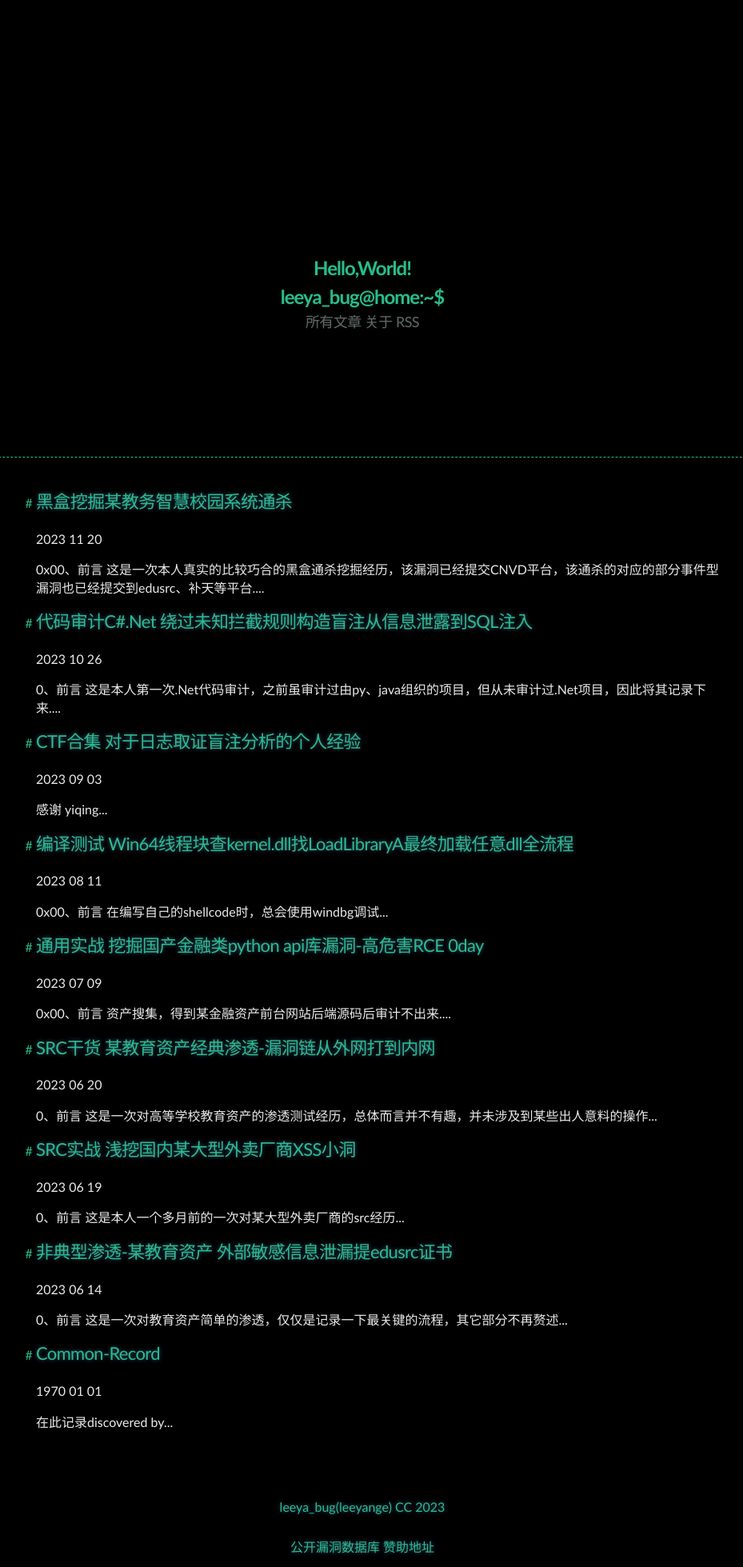
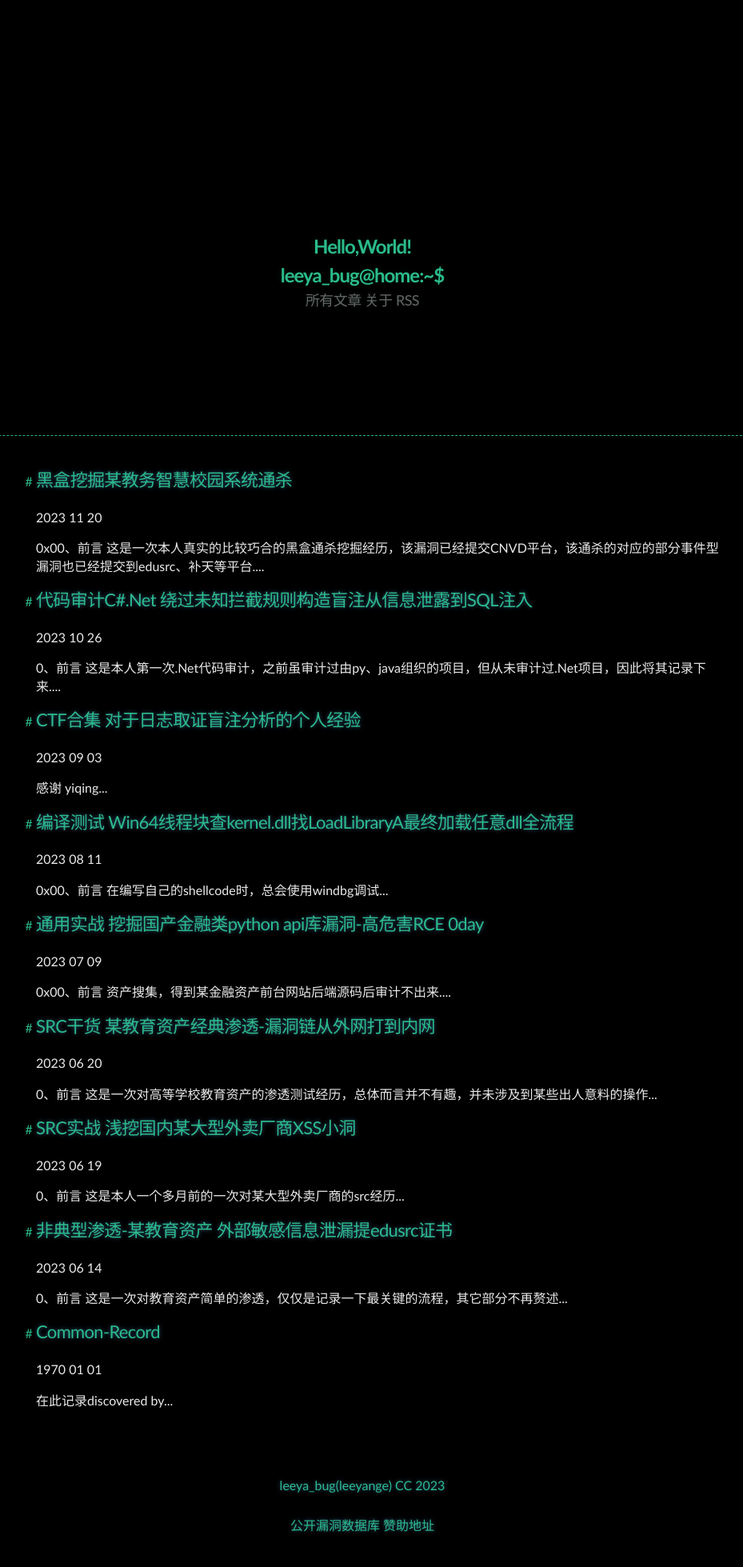
Before and after one commit to Leeyangee/leeyangee.github.io, a Jekyll site: the page built from index.html, in a window 1280 px wide. Shown: the whole page at 80% size, without its empty margins (187-1116 px from the left). Built offline with Jekyll 4.4.1, drawn with Linux system fonts in a browser that asks for light colours; the list of posts is cut into pages by our own code; after the commit the page ends 1932 px from its top, so only the background shows below that.

Commit message:
Update headerspecial.html

```diff
--- a/_includes/headerspecial.html
+++ b/_includes/headerspecial.html
@@ -1,5 +1,5 @@
 <header>
-  <div style="margin-top:33vh;margin-bottom:15vh">
+  <div style="margin-top:30vh;margin-bottom:15vh">
     <a style="text-decoration: none;" href="{{ "/" | prepend: site.baseurl | replace: '//', '/' }}">
       <h1 id="showtag">
         Hello,World!
```
